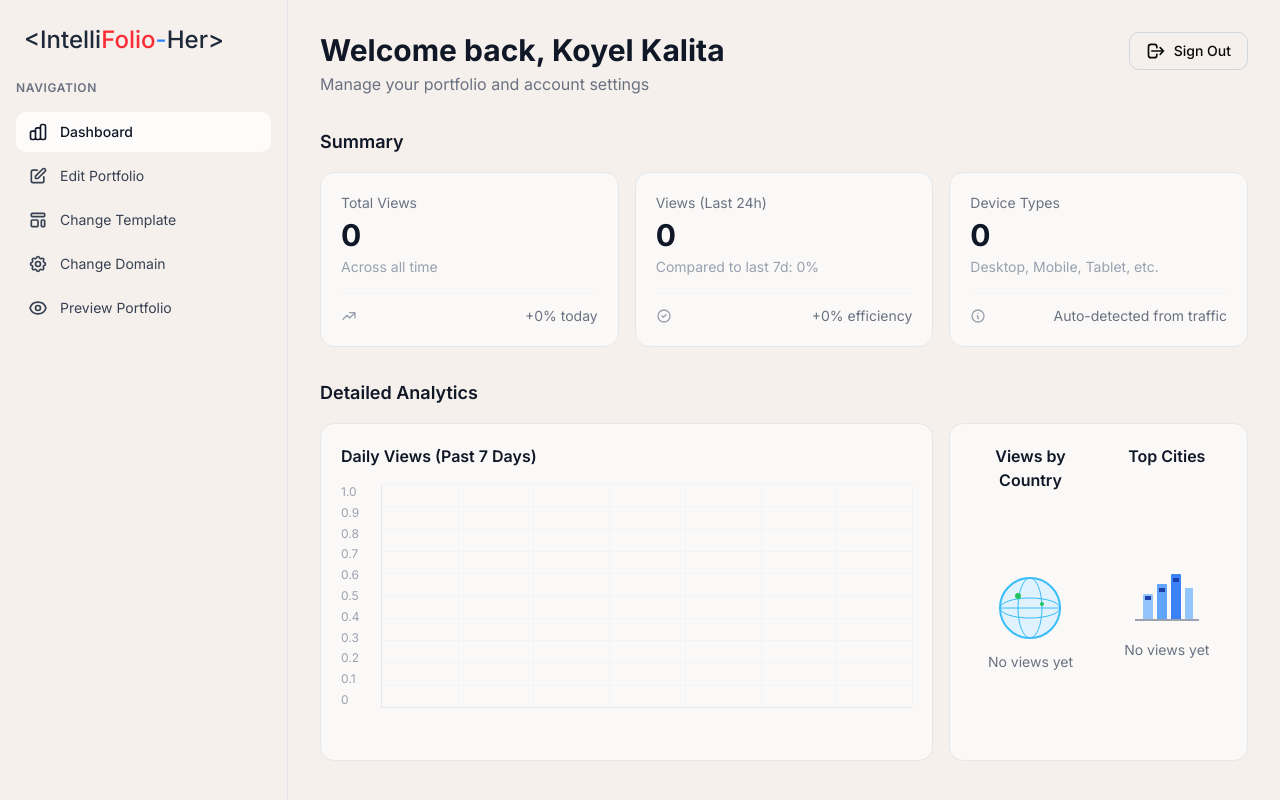
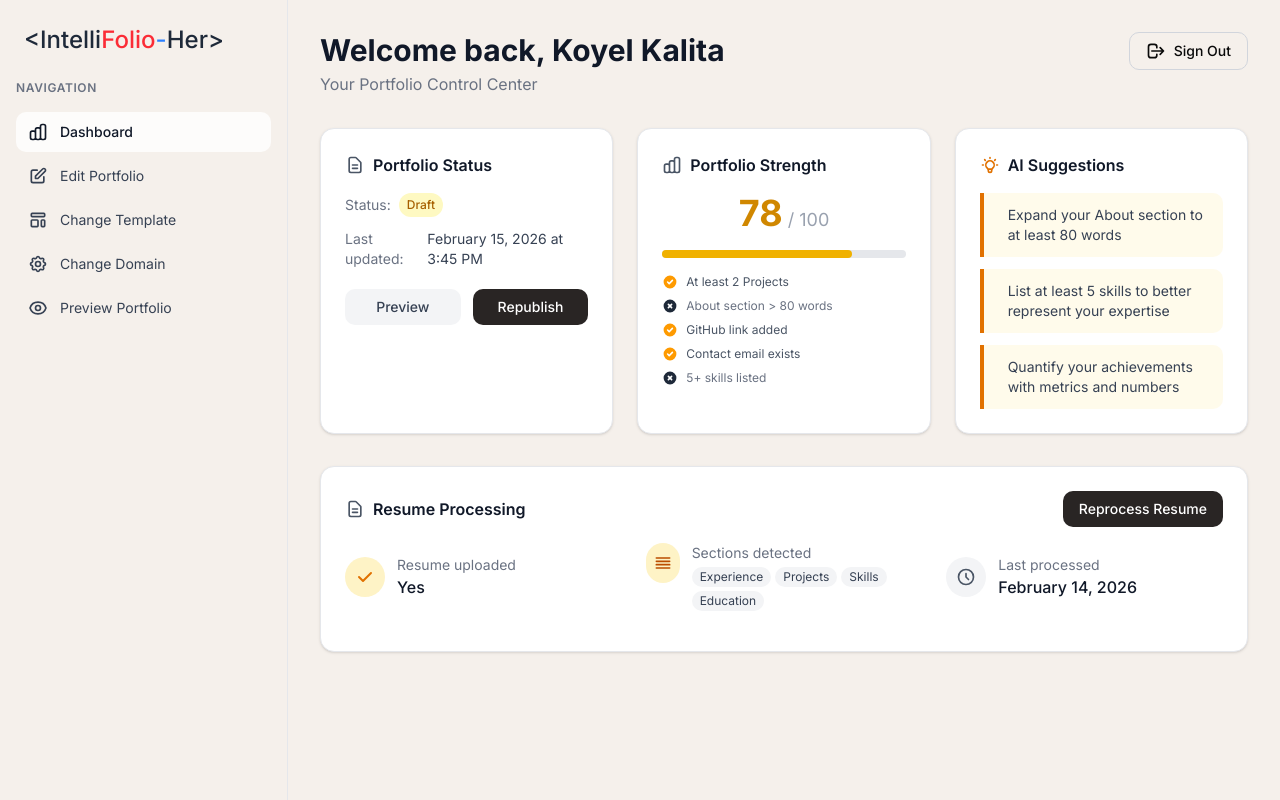
Before and after one commit to koyelkalita/IntelliFolio-Her, a Next.js app in the folder frontend/: page /dashboard in a window 1280 px wide. Built offline with nearby package versions, Linux system fonts and the light colour scheme.

Commit message:
Modified dashboard

```diff
--- a/frontend/src/app/dashboard/page.jsx
+++ b/frontend/src/app/dashboard/page.jsx
@@ -1,34 +1,90 @@
 "use client";
 
-import React, { useState } from "react";
+import React, { useState, useMemo, useEffect } from "react";
 import { DashboardLayout, SignOutButton } from "@/components/dashboard";
 
 export default function DashboardPage() {
   const [userName] = useState("Koyel Kalita");
 
-  const stats = [
-    {
-      title: "Total Views",
-      value: "0",
-      subtitle: "Across all time",
-      footer: "+0% today",
-      footerIcon: "trend",
-    },
-    {
-      title: "Views (Last 24h)",
-      value: "0",
-      subtitle: "Compared to last 7d: 0%",
-      footer: "+0% efficiency",
-      footerIcon: "check",
-    },
-    {
-      title: "Device Types",
-      value: "0",
-      subtitle: "Desktop, Mobile, Tablet, etc.",
-      footer: "Auto-detected from traffic",
-      footerIcon: "info",
-    },
+  // Mock portfolio data
+  const portfolioData = {
+    status: "Draft", // "Draft" or "Live"
+    liveUrl: null, // e.g., "https://intellifolio.app/koyel-kalita"
+    lastUpdated: "February 15, 2026 at 3:45 PM",
+  };
+
+  // Mock checklist data
+  const checklistItems = [
+    { label: "At least 2 Projects", completed: true },
+    { label: "About section > 80 words", completed: false },
+    { label: "GitHub link added", completed: true },
+    { label: "Contact email exists", completed: true },
+    { label: "5+ skills listed", completed: false },
   ];
+
+  // Mock portfolio score (random between 60-85, generated client-side to avoid hydration mismatch)
+  const [portfolioScore, setPortfolioScore] = useState(72);
+
+  useEffect(() => {
+    setPortfolioScore(Math.floor(Math.random() * 26) + 60);
+  }, []);
+
+  // Generate AI suggestions based on mock conditions
+  const aiSuggestions = useMemo(() => {
+    const suggestions = [];
+    if (!checklistItems[0].completed) {
+      suggestions.push({
+        text: "Add at least one more project to showcase your work",
+      });
+    }
+    if (!checklistItems[1].completed) {
+      suggestions.push({
+        text: "Expand your About section to at least 80 words",
+      });
+    }
+    if (!checklistItems[2].completed) {
+      suggestions.push({
+        text: "Add your GitHub profile link to boost credibility",
+      });
+    }
+    if (!checklistItems[4].completed) {
+      suggestions.push({
+        text: "List at least 5 skills to better represent your expertise",
+      });
+    }
+    // Always add some general suggestions if we have less than 3
+    if (suggestions.length < 3) {
+      suggestions.push({
+        text: "Quantify your achievements with metrics and numbers",
+      });
+    }
+    if (suggestions.length < 3) {
+      suggestions.push({
+        text: "Add action verbs to make your experience more impactful",
+      });
+    }
+    return suggestions.slice(0, 3);
+  }, []);
+
+  // Mock resume data
+  const resumeData = {
+    uploaded: true,
+    sectionsDetected: ["Experience", "Projects", "Skills", "Education"],
+    lastProcessed: "February 14, 2026",
+  };
+
+  // Helper function to get score color
+  const getScoreColor = (score) => {
+    if (score >= 80) return "text-amber-600";
+    if (score >= 70) return "text-yellow-600";
+    return "text-orange-500";
+  };
+
+  const getProgressColor = (score) => {
+    if (score >= 80) return "bg-amber-500";
+    if (score >= 70) return "bg-yellow-500";
+    return "bg-orange-500";
+  };
 
   return (
     <DashboardLayout>
@@ -40,32 +96,19 @@ export default function DashboardPage() {
             <h1 className="text-3xl font-bold text-gray-900">
               Welcome back, {userName}
             </h1>
-            <p className="text-gray-500 mt-1">
-              Manage your portfolio and account settings
-            </p>
+            <p className="text-gray-500 mt-1">Your Portfolio Control Center</p>
           </div>
           <SignOutButton />
         </div>
 
-        {/* Summary Section */}
+        {/* Top Row - 3 Cards */}
         <section className="mb-8">
-          <h2 className="text-lg font-semibold text-gray-900 mb-4">Summary</h2>
-          <div className="grid grid-cols-1 md:grid-cols-3 gap-4">
-            {stats.map((stat, index) => (
-              <div
-                key={index}
-                className="bg-white/60 border border-gray-200 rounded-xl p-5"
-              >
-                <p className="text-sm text-gray-500 mb-1">{stat.title}</p>
-                <p className="text-3xl font-bold text-gray-900 mb-1">
-                  {stat.value}
-                </p>
-                <p className="text-sm text-gray-400 mb-4">{stat.subtitle}</p>
-                <div className="flex items-center justify-between pt-3 border-t border-gray-100">
-                  <span className="text-gray-400">
-                    {stat.footerIcon === "trend" && (
+          <div className="grid grid-cols-1 md:grid-cols-3 gap-6">
+            {/* Card 1: Portfolio Status */}
+            <div className="bg-white border border-gray-200 rounded-xl shadow-sm p-6">
+              <div className="flex items-center gap-2 mb-4">
                 <svg
-                        className="w-4 h-4"
+                  className="w-5 h-5 text-gray-600"
                   fill="none"
                   stroke="currentColor"
                   viewBox="0 0 24 24"
@@ -74,13 +117,65 @@ export default function DashboardPage() {
                     strokeLinecap="round"
                     strokeLinejoin="round"
                     strokeWidth={2}
-                          d="M13 7h8m0 0v8m0-8l-8 8-4-4-6 6"
+                    d="M9 12h6m-6 4h6m2 5H7a2 2 0 01-2-2V5a2 2 0 012-2h5.586a1 1 0 01.707.293l5.414 5.414a1 1 0 01.293.707V19a2 2 0 01-2 2z"
                   />
                 </svg>
+                <h3 className="font-semibold text-gray-900">
+                  Portfolio Status
+                </h3>
+              </div>
+
+              <div className="space-y-3 mb-5">
+                <div className="flex items-center gap-2">
+                  <span className="text-sm text-gray-500">Status:</span>
+                  <span
+                    className={`px-2 py-1 rounded-full text-xs font-medium ${
+                      portfolioData.status === "Live"
+                        ? "bg-amber-100 text-amber-700"
+                        : "bg-yellow-100 text-yellow-700"
+                    }`}
+                  >
+                    {portfolioData.status}
+                  </span>
+                </div>
+
+                {portfolioData.liveUrl && (
+                  <div className="flex items-start gap-2">
+                    <span className="text-sm text-gray-500">Live URL:</span>
+                    <a
+                      href={portfolioData.liveUrl}
+                      target="_blank"
+                      rel="noopener noreferrer"
+                      className="text-sm text-amber-800 hover:underline break-all"
+                    >
+                      {portfolioData.liveUrl}
+                    </a>
+                  </div>
                 )}
-                    {stat.footerIcon === "check" && (
+
+                <div className="flex items-start gap-2">
+                  <span className="text-sm text-gray-500">Last updated:</span>
+                  <span className="text-sm text-gray-700">
+                    {portfolioData.lastUpdated}
+                  </span>
+                </div>
+              </div>
+
+              <div className="flex gap-3">
+                <button className="flex-1 px-4 py-2 text-sm font-medium text-gray-700 bg-gray-100 hover:bg-gray-200 rounded-lg transition-colors">
+                  Preview
+                </button>
+                <button className="flex-1 px-4 py-2 text-sm font-medium text-white bg-stone-800 hover:bg-stone-900 rounded-lg transition-colors">
+                  Republish
+                </button>
+              </div>
+            </div>
+
+            {/* Card 2: Portfolio Strength Score */}
+            <div className="bg-white border border-gray-200 rounded-xl shadow-sm p-6">
+              <div className="flex items-center gap-2 mb-4">
                 <svg
-                        className="w-4 h-4"
+                  className="w-5 h-5 text-gray-600"
                   fill="none"
                   stroke="currentColor"
                   viewBox="0 0 24 24"
@@ -89,13 +184,77 @@ export default function DashboardPage() {
                     strokeLinecap="round"
                     strokeLinejoin="round"
                     strokeWidth={2}
-                          d="M9 12l2 2 4-4m6 2a9 9 0 11-18 0 9 9 0 0118 0z"
+                    d="M9 19v-6a2 2 0 00-2-2H5a2 2 0 00-2 2v6a2 2 0 002 2h2a2 2 0 002-2zm0 0V9a2 2 0 012-2h2a2 2 0 012 2v10m-6 0a2 2 0 002 2h2a2 2 0 002-2m0 0V5a2 2 0 012-2h2a2 2 0 012 2v14a2 2 0 01-2 2h-2a2 2 0 01-2-2z"
+                  />
+                </svg>
+                <h3 className="font-semibold text-gray-900">
+                  Portfolio Strength
+                </h3>
+              </div>
+
+              <div className="text-center mb-4">
+                <span
+                  className={`text-4xl font-bold ${getScoreColor(portfolioScore)}`}
+                >
+                  {portfolioScore}
+                </span>
+                <span className="text-lg text-gray-400"> / 100</span>
+              </div>
+
+              {/* Progress Bar */}
+              <div className="w-full bg-gray-200 rounded-full h-2 mb-4">
+                <div
+                  className={`h-2 rounded-full ${getProgressColor(portfolioScore)}`}
+                  style={{ width: `${portfolioScore}%` }}
+                ></div>
+              </div>
+
+              {/* Checklist */}
+              <div className="space-y-2">
+                {checklistItems.map((item, index) => (
+                  <div key={index} className="flex items-center gap-2">
+                    {item.completed ? (
+                      <svg
+                        className="w-4 h-4 text-amber-500 shrink-0"
+                        fill="currentColor"
+                        viewBox="0 0 20 20"
+                      >
+                        <path
+                          fillRule="evenodd"
+                          d="M10 18a8 8 0 100-16 8 8 0 000 16zm3.707-9.293a1 1 0 00-1.414-1.414L9 10.586 7.707 9.293a1 1 0 00-1.414 1.414l2 2a1 1 0 001.414 0l4-4z"
+                          clipRule="evenodd"
+                        />
+                      </svg>
+                    ) : (
+                      <svg
+                        className="w-4 h-4 text-gray-800 shrink-0"
+                        fill="currentColor"
+                        viewBox="0 0 20 20"
+                      >
+                        <path
+                          fillRule="evenodd"
+                          d="M10 18a8 8 0 100-16 8 8 0 000 16zM8.707 7.293a1 1 0 00-1.414 1.414L8.586 10l-1.293 1.293a1 1 0 101.414 1.414L10 11.414l1.293 1.293a1 1 0 001.414-1.414L11.414 10l1.293-1.293a1 1 0 00-1.414-1.414L10 8.586 8.707 7.293z"
+                          clipRule="evenodd"
                         />
                       </svg>
                     )}
-                    {stat.footerIcon === "info" && (
+                    <span
+                      className={`text-xs ${
+                        item.completed ? "text-gray-600" : "text-gray-500"
+                      }`}
+                    >
+                      {item.label}
+                    </span>
+                  </div>
+                ))}
+              </div>
+            </div>
+
+            {/* Card 3: AI Suggestions */}
+            <div className="bg-white border border-gray-200 rounded-xl shadow-sm p-6">
+              <div className="flex items-center gap-2 mb-4">
                 <svg
-                        className="w-4 h-4"
+                  className="w-5 h-5 text-amber-600"
                   fill="none"
                   stroke="currentColor"
                   viewBox="0 0 24 24"
@@ -104,190 +263,150 @@ export default function DashboardPage() {
                     strokeLinecap="round"
                     strokeLinejoin="round"
                     strokeWidth={2}
-                          d="M13 16h-1v-4h-1m1-4h.01M21 12a9 9 0 11-18 0 9 9 0 0118 0z"
+                    d="M9.663 17h4.673M12 3v1m6.364 1.636l-.707.707M21 12h-1M4 12H3m3.343-5.657l-.707-.707m2.828 9.9a5 5 0 117.072 0l-.548.547A3.374 3.374 0 0014 18.469V19a2 2 0 11-4 0v-.531c0-.895-.356-1.754-.988-2.386l-.548-.547z"
+                  />
+                </svg>
+                <h3 className="font-semibold text-gray-900">AI Suggestions</h3>
+              </div>
+
+              <div className="space-y-3">
+                {aiSuggestions.map((suggestion, index) => (
+                  <div
+                    key={index}
+                    className="flex items-start gap-3 p-3 bg-amber-50 border-l-4 border-amber-600 rounded-r-lg"
+                  >
+                    <span className="text-lg shrink-0">{suggestion.icon}</span>
+                    <p className="text-sm text-gray-700">{suggestion.text}</p>
+                  </div>
+                ))}
+              </div>
+            </div>
+          </div>
+        </section>
+
+        {/* Resume Status Card */}
+        <section className="mb-8">
+          <div className="bg-white border border-gray-200 rounded-xl shadow-sm p-6">
+            <div className="flex items-center justify-between mb-4">
+              <div className="flex items-center gap-2">
+                <svg
+                  className="w-5 h-5 text-gray-600"
+                  fill="none"
+                  stroke="currentColor"
+                  viewBox="0 0 24 24"
+                >
+                  <path
+                    strokeLinecap="round"
+                    strokeLinejoin="round"
+                    strokeWidth={2}
+                    d="M9 12h6m-6 4h6m2 5H7a2 2 0 01-2-2V5a2 2 0 012-2h5.586a1 1 0 01.707.293l5.414 5.414a1 1 0 01.293.707V19a2 2 0 01-2 2z"
+                  />
+                </svg>
+                <h3 className="font-semibold text-gray-900">
+                  Resume Processing
+                </h3>
+              </div>
+              <button className="px-4 py-2 text-sm font-medium text-white bg-stone-800 hover:bg-stone-900 rounded-lg transition-colors">
+                Reprocess Resume
+              </button>
+            </div>
+
+            <div className="grid grid-cols-1 md:grid-cols-3 gap-6 pb-4">
+              {/* Resume Uploaded */}
+              <div className="flex items-center gap-3">
+                <div
+                  className={`w-10 h-10 rounded-full flex items-center justify-center ${
+                    resumeData.uploaded ? "bg-amber-100" : "bg-gray-100"
+                  }`}
+                >
+                  {resumeData.uploaded ? (
+                    <svg
+                      className="w-5 h-5 text-amber-600"
+                      fill="currentColor"
+                      viewBox="0 0 20 20"
+                    >
+                      <path
+                        fillRule="evenodd"
+                        d="M16.707 5.293a1 1 0 010 1.414l-8 8a1 1 0 01-1.414 0l-4-4a1 1 0 011.414-1.414L8 12.586l7.293-7.293a1 1 0 011.414 0z"
+                        clipRule="evenodd"
+                      />
+                    </svg>
+                  ) : (
+                    <svg
+                      className="w-5 h-5 text-gray-400"
+                      fill="currentColor"
+                      viewBox="0 0 20 20"
+                    >
+                      <path
+                        fillRule="evenodd"
+                        d="M4.293 4.293a1 1 0 011.414 0L10 8.586l4.293-4.293a1 1 0 111.414 1.414L11.414 10l4.293 4.293a1 1 0 01-1.414 1.414L10 11.414l-4.293 4.293a1 1 0 01-1.414-1.414L8.586 10 4.293 5.707a1 1 0 010-1.414z"
+                        clipRule="evenodd"
                       />
                     </svg>
                   )}
-                  </span>
-                  <span className="text-sm text-gray-500">{stat.footer}</span>
+                </div>
+                <div>
+                  <p className="text-sm text-gray-500">Resume uploaded</p>
+                  <p className="font-medium text-gray-900">
+                    {resumeData.uploaded ? "Yes" : "No"}
+                  </p>
                 </div>
               </div>
-            ))}
+
+              {/* Sections Detected */}
+              <div className="flex items-start gap-3">
+                <div className="w-10 h-10 rounded-full bg-amber-100 flex items-center justify-center">
+                  <svg
+                    className="w-5 h-5 text-amber-700"
+                    fill="none"
+                    stroke="currentColor"
+                    viewBox="0 0 24 24"
+                  >
+                    <path
+                      strokeLinecap="round"
+                      strokeLinejoin="round"
+                      strokeWidth={2}
+                      d="M4 6h16M4 10h16M4 14h16M4 18h16"
+                    />
+                  </svg>
                 </div>
-        </section>
-
-        {/* Detailed Analytics Section */}
-        <section>
-          <h2 className="text-lg font-semibold text-gray-900 mb-4">
-            Detailed Analytics
-          </h2>
-          <div className="grid grid-cols-1 lg:grid-cols-3 gap-4">
-            {/* Daily Views Chart */}
-            <div className="lg:col-span-2 bg-white/60 border border-gray-200 rounded-xl p-5">
-              <h3 className="font-semibold text-gray-900 mb-4">
-                Daily Views (Past 7 Days)
-              </h3>
-              <div className="h-64 relative">
-                {/* Y-axis labels */}
-                <div className="absolute left-0 top-0 bottom-8 w-8 flex flex-col justify-between text-xs text-gray-400">
-                  <span>1.0</span>
-                  <span>0.9</span>
-                  <span>0.8</span>
-                  <span>0.7</span>
-                  <span>0.6</span>
-                  <span>0.5</span>
-                  <span>0.4</span>
-                  <span>0.3</span>
-                  <span>0.2</span>
-                  <span>0.1</span>
-                  <span>0</span>
-                </div>
-                {/* Grid */}
-                <div className="absolute left-10 right-0 top-0 bottom-8 border-l border-b border-gray-200">
-                  {[...Array(10)].map((_, i) => (
-                    <div
-                      key={i}
-                      className="absolute w-full border-t border-gray-100"
-                      style={{ top: `${i * 10}%` }}
-                    />
-                  ))}
-                  {[...Array(7)].map((_, i) => (
-                    <div
-                      key={i}
-                      className="absolute h-full border-l border-gray-100"
-                      style={{ left: `${(i + 1) * 14.28}%` }}
-                    />
+                <div>
+                  <p className="text-sm text-gray-500">Sections detected</p>
+                  <div className="flex flex-wrap gap-1 mt-1">
+                    {resumeData.sectionsDetected.map((section, index) => (
+                      <span
+                        key={index}
+                        className="px-2 py-0.5 bg-gray-100 text-gray-700 text-xs rounded-full"
+                      >
+                        {section}
+                      </span>
                     ))}
                   </div>
                 </div>
               </div>
 
-            {/* Views by Country & Top Cities */}
-            <div className="bg-white/60 border border-gray-200 rounded-xl p-5">
-              <div className="grid grid-cols-2 gap-4 h-full">
-                {/* Views by Country */}
-                <div className="flex flex-col items-center justify-center text-center">
-                  <h3 className="font-semibold text-gray-900 mb-4">
-                    Views by Country
-                  </h3>
-                  <div className="flex-1 flex flex-col items-center justify-center">
-                    <div className="w-16 h-16 mb-3">
-                      <svg viewBox="0 0 64 64" className="w-full h-full">
-                        <circle
-                          cx="32"
-                          cy="32"
-                          r="30"
-                          fill="#e0f2fe"
-                          stroke="#38bdf8"
-                          strokeWidth="2"
-                        />
-                        <ellipse
-                          cx="32"
-                          cy="32"
-                          rx="12"
-                          ry="30"
+              {/* Last Processed */}
+              <div className="flex items-center gap-3">
+                <div className="w-10 h-10 rounded-full bg-gray-100 flex items-center justify-center">
+                  <svg
+                    className="w-5 h-5 text-gray-600"
                     fill="none"
-                          stroke="#38bdf8"
-                          strokeWidth="1"
-                        />
-                        <line
-                          x1="2"
-                          y1="32"
-                          x2="62"
-                          y2="32"
-                          stroke="#38bdf8"
-                          strokeWidth="1"
-                        />
-                        <ellipse
-                          cx="32"
-                          cy="32"
-                          rx="30"
-                          ry="10"
-                          fill="none"
-                          stroke="#38bdf8"
-                          strokeWidth="1"
-                        />
-                        <circle cx="20" cy="20" r="3" fill="#22c55e" />
-                        <circle cx="44" cy="28" r="2" fill="#22c55e" />
-                      </svg>
-                    </div>
-                    <p className="text-sm text-gray-500">No views yet</p>
-                  </div>
-                </div>
-
-                {/* Top Cities */}
-                <div className="flex flex-col items-center justify-center text-center">
-                  <h3 className="font-semibold text-gray-900 mb-4">
-                    Top Cities
-                  </h3>
-                  <div className="flex-1 flex flex-col items-center justify-center">
-                    <div className="w-16 h-16 mb-3">
-                      <svg viewBox="0 0 64 64" className="w-full h-full">
-                        <rect
-                          x="8"
-                          y="30"
-                          width="10"
-                          height="26"
-                          fill="#93c5fd"
-                          rx="1"
-                        />
-                        <rect
-                          x="22"
-                          y="20"
-                          width="10"
-                          height="36"
-                          fill="#60a5fa"
-                          rx="1"
-                        />
-                        <rect
-                          x="36"
-                          y="10"
-                          width="10"
-                          height="46"
-                          fill="#3b82f6"
-                          rx="1"
-                        />
-                        <rect
-                          x="50"
-                          y="24"
-                          width="8"
-                          height="32"
-                          fill="#93c5fd"
-                          rx="1"
-                        />
-                        <rect
-                          x="10"
-                          y="32"
-                          width="6"
-                          height="4"
-                          fill="#1e40af"
-                        />
-                        <rect
-                          x="24"
-                          y="24"
-                          width="6"
-                          height="4"
-                          fill="#1e40af"
-                        />
-                        <rect
-                          x="38"
-                          y="14"
-                          width="6"
-                          height="4"
-                          fill="#1e40af"
-                        />
-                        <line
-                          x1="0"
-                          y1="56"
-                          x2="64"
-                          y2="56"
-                          stroke="#9ca3af"
-                          strokeWidth="2"
+                    stroke="currentColor"
+                    viewBox="0 0 24 24"
+                  >
+                    <path
+                      strokeLinecap="round"
+                      strokeLinejoin="round"
+                      strokeWidth={2}
+                      d="M12 8v4l3 3m6-3a9 9 0 11-18 0 9 9 0 0118 0z"
                     />
                   </svg>
                 </div>
-                    <p className="text-sm text-gray-500">No views yet</p>
-                  </div>
+                <div>
+                  <p className="text-sm text-gray-500">Last processed</p>
+                  <p className="font-medium text-gray-900">
+                    {resumeData.lastProcessed}
+                  </p>
                 </div>
               </div>
             </div>
```
Lines whose indentation alone changed are shown as unchanged.
